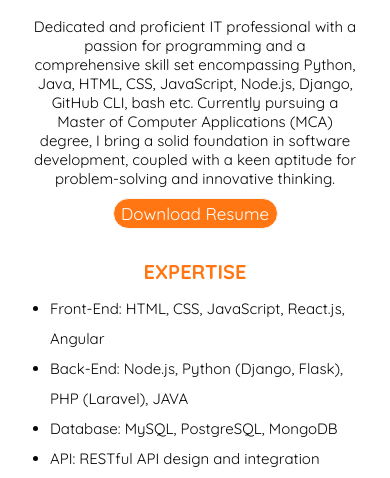
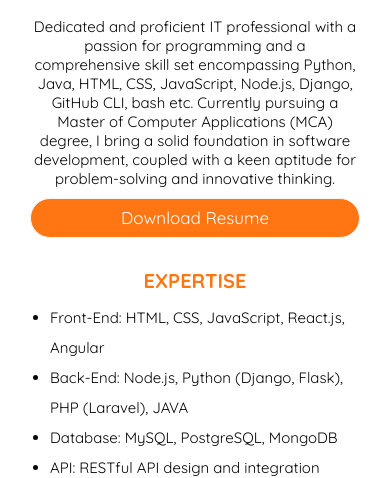
Before and after one commit to Mr-Dey/me, a plain HTML site: page index.html in a window 390 px wide. In both pictures the pointer is over the link "Download Resume". Shown: the part 366-844 px from the top of the page. Drawn offline with nearby package versions, Linux system fonts and the light colour scheme.

Commit message:
ui updated

```diff
--- a/style.css
+++ b/style.css
@@ -154,7 +154,7 @@ a {
 
 }
 .downloadBtn {
-	display:block;
+	display:flex;
 	padding: 4px;
 	font-size: 1.6rem;
 	margin-top: 1rem;
@@ -163,24 +163,22 @@ a {
 	border: 0.4px solid gray;
 	border-radius: .8rem;
 	margin:auto;
-	width: 60%;
+	width: 30%;
+	height: 30px;
+	align-items: center;
+	justify-content: center;
 }
 
-/* .downloadBtn:hover{
+.downloadBtn:hover{
+	align-items: center;
+	justify-content: center;
 	font-size: 1.7rem;
-	color: #ff7613;
-	border-color: #ff7613;
-	border-radius: 5rem;
-	width: 30%;
-}   version 1*/
-
-.downloadBtn:hover{
-	font-size: 1.7rem;
+	height: 40px;
 	color: white;
 	border-color:whitesmoke;
 	border-radius: 5rem;
 	background-color: #ff7613;
-	width: 30%;
+	width: 50%;
 }
 
 @media only screen and (max-width: 768px) {
@@ -239,6 +237,13 @@ a {
 	justify-content: center;
 	gap: 0.5rem;
 	color: var(--text-color);
+	transform: scale(1);
+}
+
+.interest_item:hover{
+	cursor:context-menu;
+	color: #ff7613;
+	transform: scale(1.1);
 }
 .interest_item svg {
 	width: 2rem;
@@ -247,6 +252,7 @@ a {
 /* socials */
 .social_items {
 	margin-top: 2rem;
+
 }
 .social_item {
 	margin-top: 1.5rem;
@@ -256,8 +262,10 @@ a {
 	align-items: center;
 	justify-content: flex-start;
 	color: var(--text-color);
+
 }
 .social_item:hover {
+
 	color: var(--primary-color);
 	font-size: 1.7rem;
 }
@@ -275,6 +283,10 @@ hr {
 	border-top: 2px solid rgba(128, 128, 128, 0.229);
 }
 
+.interest_item:hover{
+	color: #ff7613;
+	font-size: 1.5rem;
+}
 
 
 
@@ -301,9 +313,10 @@ hr {
 		width: 70%;
 	}
 	.downloadBtn{
-		text-align: center;
-		color:#ff7613;
-		font-size: 1.5rem;
+		width: 55%;
+	}
+	.downloadBtn:hover{
+		width: 100%;
 	}
 	.profile_profileImg{
 		text-align: center;
@@ -319,9 +332,7 @@ hr {
 	.container{
 		gap: 3rem;
 	}
-	.downloadBtn:hover{
-		width: 50%;
-	}
+
 	.dp:hover {
 		transform: scale(1.1);
 		border: 1.5px solid orange;
```
